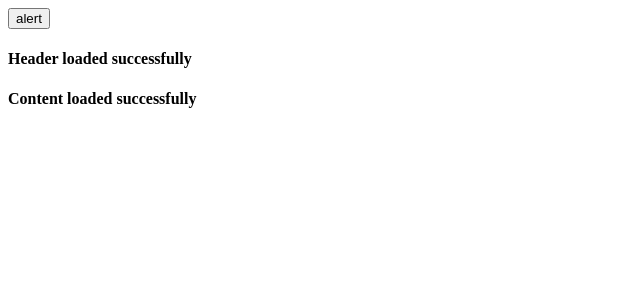
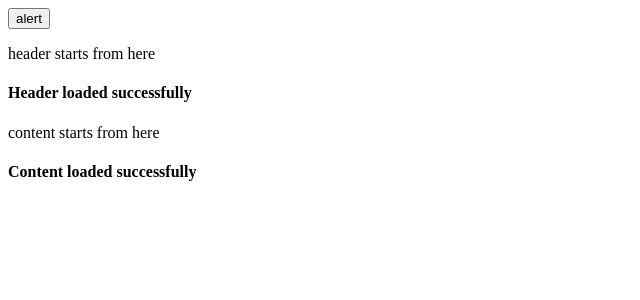
Before and after one commit to ygnoh/react-tutorial, a React app: page / in a window 1280 px wide. Shown: the top 300 px of the page, without its empty margins (0-640 px from the left). Built offline with nearby package versions, Linux system fonts and the light colour scheme.

Commit message:
Pass props to components

```diff
--- a/src/components/App.js
+++ b/src/components/App.js
@@ -13,8 +13,8 @@ class App extends React.Component {
 		return (
 			<div>
 				<button onClick={this.alertMethod}>alert</button>
-				<Header />
-				<Content />
+				<Header name="header starts from here"/>
+				<Content name="content starts from here"/>
 			</div>
 		);
 	};
--- a/src/components/Content.js
+++ b/src/components/Content.js
@@ -3,7 +3,10 @@ import React from "react";
 class Content extends React.Component {
 	render() {
 		return (
-			<h4>Content loaded successfully</h4>
+			<div>
+				<p>{this.props.name}</p>
+				<h4>Content loaded successfully</h4>
+			</div>
 		);
 	};
 }
--- a/src/components/Header.js
+++ b/src/components/Header.js
@@ -3,7 +3,10 @@ import React from "react";
 class Header extends React.Component {
 	render() {
 		return(
-			<h4>Header loaded successfully</h4>
+			<div>
+				<p>{this.props.name}</p>
+				<h4>Header loaded successfully</h4>
+			</div>
 		);
 	};
 }
```
